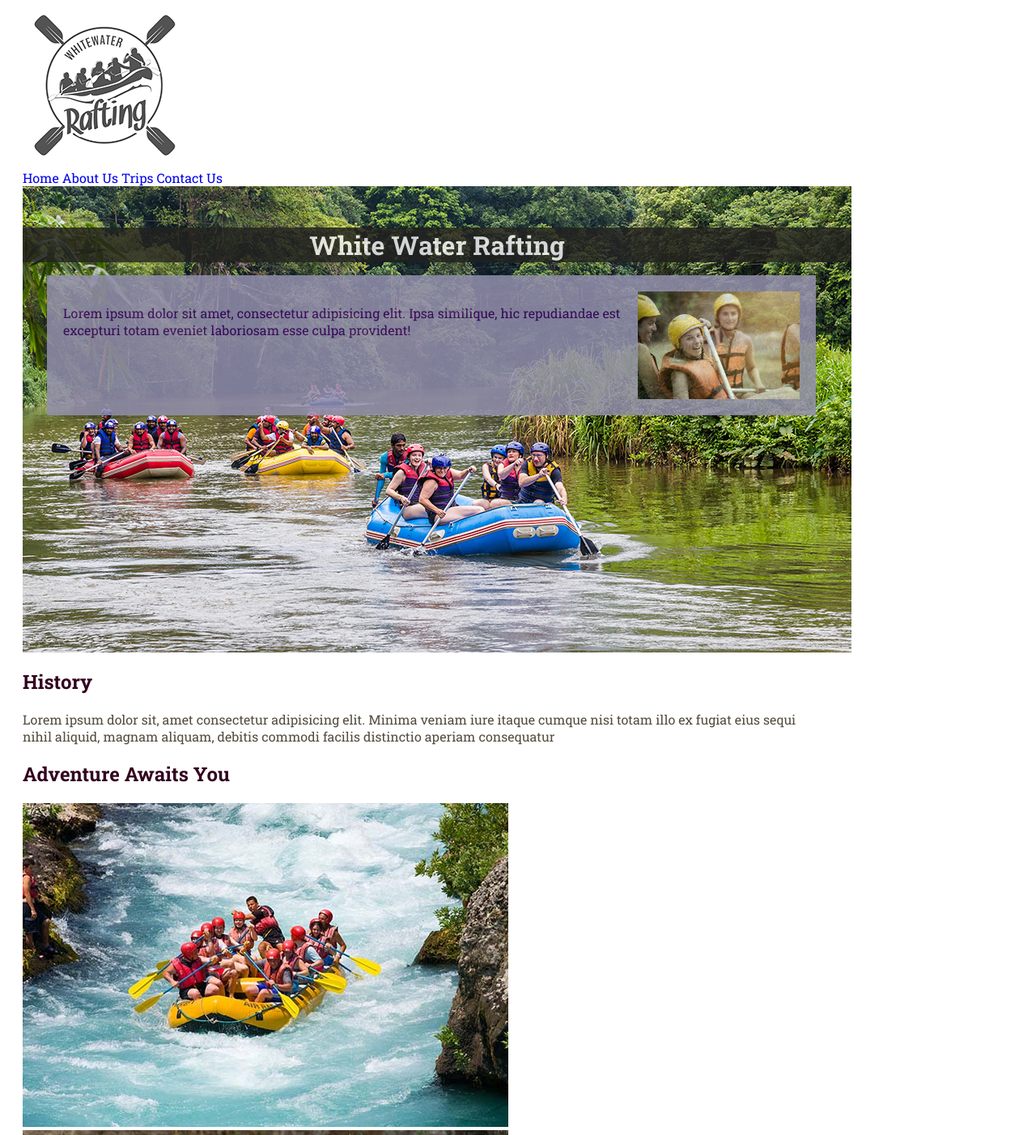
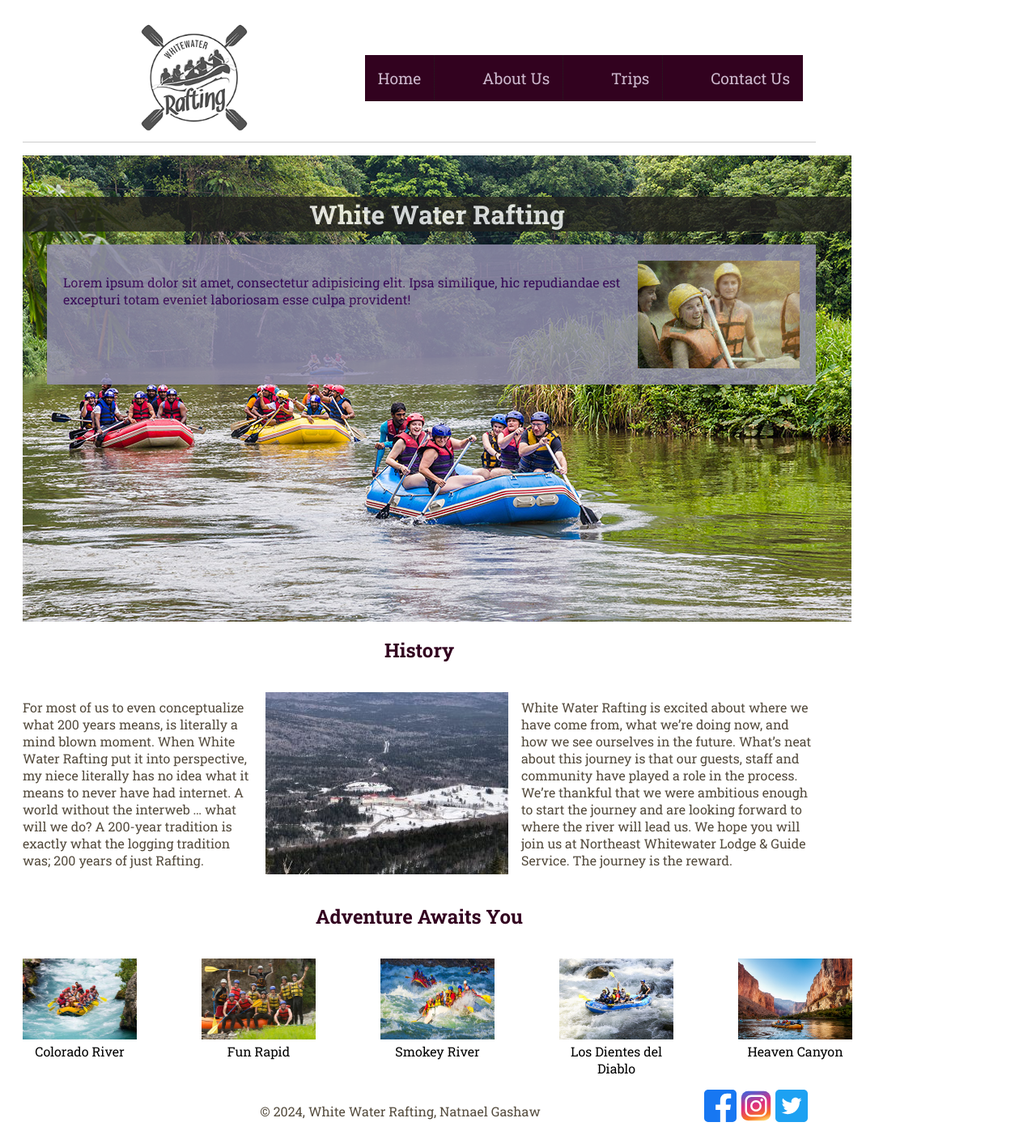
Before and after one commit to Natnael31/wdd130, a plain HTML site: page wwr/about.html in a window 1280 px wide. Shown: the part 25-1427 px from the top of the page at 81% size. Drawn offline with Linux system fonts and the light colour scheme.

Commit message:
added css

```diff
--- a/wwr/about.html
+++ b/wwr/about.html
@@ -1,17 +1,20 @@
 <!DOCTYPE html>
 <html lang="en">
   <head>
-    <meta charset="UTF-8">
-    <meta name="viewport" content="width=device-width, initial-scale=1.0">
+    <meta charset="UTF-8" />
+    <meta name="viewport" content="width=device-width, initial-scale=1.0" />
     <title>About Us Page | Natnael Gashaw</title>
-    <meta name="description" content="The about us page contains the history of the company, contacts, and different social links to our company .">
-    <meta name="author" content="Natnael Gashaw">
-    <link rel="stylesheet" href="./styles/rafting.css">
+    <meta
+      name="description"
+      content="The about us page contains the history of the company, contacts, and different social links to our company ."
+    />
+    <meta name="author" content="Natnael Gashaw" />
+    <link rel="stylesheet" href="./styles/rafting.css" />
   </head>
   <body>
     <header>
       <div>
-            <img src="./images/logo.png" alt="Logo picture">
+        <img src="./images/logo.png" alt="Logo picture" />
       </div>
       <nav>
         <a href="index.html" target="_blank">Home</a>
@@ -23,26 +26,66 @@
 
     <main>
       <div class="hero">
-            <img src="./images/hero_background.jpg" alt="Hero picture">
+        <img src="./images/hero_background.jpg" alt="Hero picture" />
         <h1>White Water Rafting</h1>
         <article>
-                <img src="./images/happy_rafting.png"  alt="Happy customers">
-                <p>Lorem ipsum dolor sit amet, consectetur adipisicing elit. Ipsa similique, hic repudiandae est excepturi totam eveniet laboriosam esse culpa provident!</p>
+          <img src="./images/happy_rafting.png" alt="Happy customers" />
+          <p>
+            Lorem ipsum dolor sit amet, consectetur adipisicing elit. Ipsa
+            similique, hic repudiandae est excepturi totam eveniet laboriosam
+            esse culpa provident!
+          </p>
         </article>
       </div>
 
-        <section>
+      <section class="history">
         <h2>History</h2>
-            <p>Lorem ipsum dolor sit, amet consectetur adipisicing elit. Minima veniam iure itaque cumque nisi totam illo ex fugiat eius sequi nihil aliquid, magnam aliquam, debitis commodi facilis distinctio aperiam consequatur</p>
+        <div class="content">
+          <p>
+            For most of us to even conceptualize what 200 years means, is
+            literally a mind blown moment. When White Water Rafting put it into
+            perspective, my niece literally has no idea what it means to never
+            have had internet. A world without the interweb … what will we do? A
+            200-year tradition is exactly what the logging tradition was; 200
+            years of just Rafting.
+          </p>
+          <img src="./images/rafting-history.jpg" alt="History" />
+          <p>
+            White Water Rafting is excited about where we have come from, what
+            we’re doing now, and how we see ourselves in the future. What’s neat
+            about this journey is that our guests, staff and community have
+            played a role in the process. We’re thankful that we were ambitious
+            enough to start the journey and are looking forward to where the
+            river will lead us. We hope you will join us at Northeast Whitewater
+            Lodge & Guide Service. The journey is the reward.
+          </p>
+        </div>
       </section>
 
       <section>
         <h2>Adventure Awaits You</h2>
-            <img src="./images/rafting_action_1.jpg" alt="adventure_1">
-            <img src="./images/rafting_action_2.jpg" alt="adventure_2">
-            <img src="./images/rafting_action_3.jpg" alt="adventure_3">
-            <img src="./images/rafting_action_4.jpg" alt="adventure_4">
-            <img src="./images/rafting_action_5.jpg" alt="adventure_5">
+        <div class="adventure">
+          <figure>
+            <img src="./images/rafting_action_1.jpg" alt="adventure_1" />
+            <figcaption>Colorado River</figcaption>
+          </figure>
+          <figure>
+            <img src="./images/rafting_action_2.jpg" alt="adventure_2" />
+            <figcaption>Fun Rapid</figcaption>
+          </figure>
+          <figure>
+            <img class="third" src="./images/rafting_action_3.jpg" alt="adventure_3" />
+            <figcaption>Smokey River</figcaption>
+          </figure>
+          <figure>
+            <img src="./images/rafting_action_4.jpg" alt="adventure_4" />
+            <figcaption>Los Dientes del Diablo</figcaption>
+          </figure>
+          <figure>
+            <img src="./images/rafting_action_5.jpg" alt="adventure_5" />
+            <figcaption>Heaven Canyon</figcaption>
+          </figure>
+        </div>
       </section>
     </main>
 
@@ -50,13 +93,13 @@
       <p>&copy; 2024, White Water Rafting, Natnael Gashaw</p>
       <nav>
         <a href="https://facebook.com" target="_blank">
-                <img src="./images/facebook.svg" width="40" alt="Facebook">
+          <img src="./images/facebook.svg" width="40" alt="Facebook" />
         </a>
         <a href="https://instagram.com" target="blank">
-                <img src="./images/instagram.svg" width="40" alt="Instagram">
+          <img src="./images/instagram.svg" width="40" alt="Instagram" />
         </a>
         <a href="https://twitter.com" target="_blank">
-                <img src="./images/twitter.svg" width="40" alt="Twitter">
+          <img src="./images/twitter.svg" width="40" alt="Twitter" />
         </a>
       </nav>
     </footer>
--- a/wwr/styles/rafting.css
+++ b/wwr/styles/rafting.css
@@ -32,6 +32,7 @@ h1, h2 {
 
 h2 {
     color: var(--nav-background-color);
+    text-align: center;
 }
 
 p {
@@ -76,3 +77,84 @@ article img {
     float: right;
     padding: 20px;
 }
+
+header {
+	display: grid;
+    margin: 1rem auto;
+	grid-template-columns: 120px 1fr 2fr;
+	align-items: center;
+	border-bottom: 1px solid #ccc;
+	max-width: 1000px;
+}
+
+header div{
+    grid-column: 2/3;
+    grid-row: 1/2;
+}
+
+header img {
+    margin: 0 0.25rem 0 1rem;
+	width: 150px;
+	height: auto
+}
+
+header nav {
+    grid-column: 3/4;
+    margin: 1rem;
+    display: flex;
+    justify-content: space-between;
+    list-style: none;
+    background-color: var(--nav-background-color);
+    font-size: 1.2rem;
+}
+
+header nav a{
+    color: var(--nav-link-color);
+    text-decoration: none;
+    padding: 1rem;
+    border-right: dotted 1px #22211f;
+}
+
+header nav a:last-child {
+    border-right: none
+}
+
+
+header nav a:hover {
+    color: var(--nav-hover-link-color);
+    background-color: var(--nav-hover-background-color);
+}
+
+.content {
+    display: flex;
+    align-items: center;
+    justify-content: space-between;
+}
+.content img {
+    margin: 1rem;
+}
+
+.adventure {
+    display: flex;
+    justify-content: space-between;
+    margin-left: -40px;
+}
+.adventure img {
+    width: 141px;
+    height: 100px;
+}
+figcaption {
+    text-align: center;
+}
+
+footer {
+    display: grid;
+}
+
+footer p{
+    grid-column: 30/40;
+}
+
+footer nav{
+    grid-column: 50/50;
+}
```
Also changed, not shown: wwr/images/rafting-history.jpg (added). Lines whose indentation alone changed are shown as unchanged.
